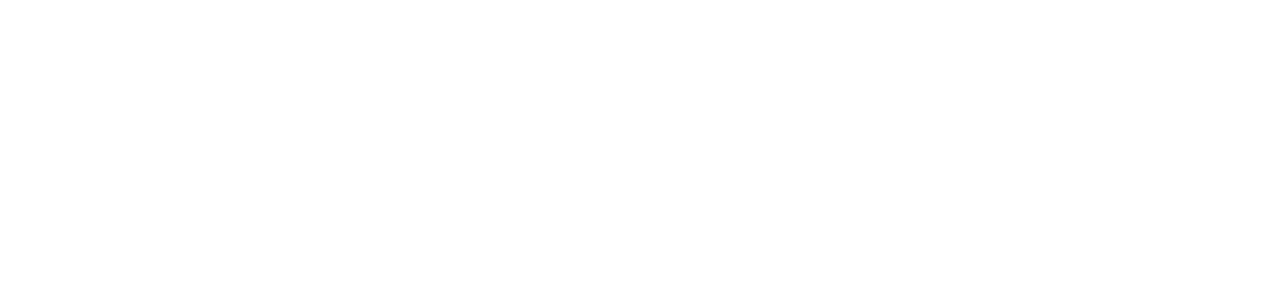
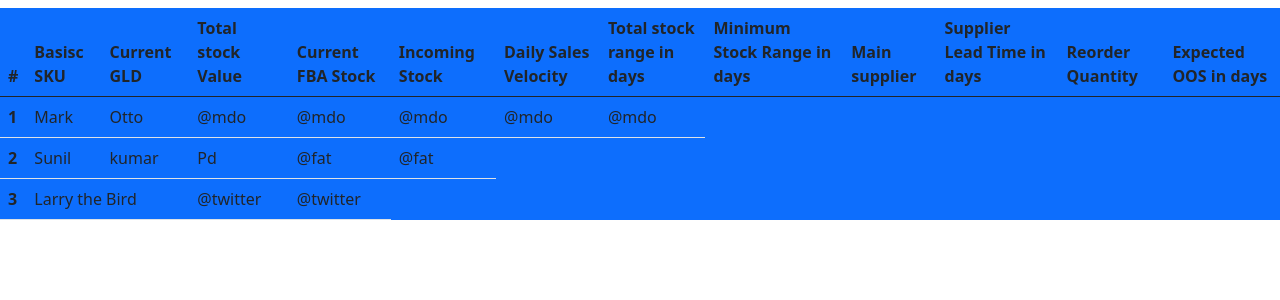
Before and after one commit to rcesunil9/pulseerpfrontend, a React (Create React App) app: page /dashboard/recorderdashboard in a window 1280 px wide. Before the commit this address had no page. Shown: the top 300 px of the page. Built offline with nearby package versions, Linux system fonts and the light colour scheme.

Commit message:
update task file

```diff
--- a/src/App.js
+++ b/src/App.js
@@ -4,7 +4,8 @@
 import Login from './User/Login';
 import Signup from './User/Signup';
 import Forgotpage from "./User/Forgotpassword";
-import Dashboard from "./Dashbord/Dashbord"
+import Dashboard from "./Dashbord/Dashbord";
+import RecorderDashboard from './Dashbord/RecorderDashboard';
 import {
   Routes,
   Switch,
@@ -21,7 +22,13 @@
       <Route path="/" exact element={<Login/>}/>
       <Route path="/signup" exact element={<Signup/>} />
       <Route path="/forgot" element={<Forgotpage />} />
+
+
+
       <Route path="/dashboard" element={<Dashboard />} />
+      <Route path="/dashboard/recorderdashboard" element={<RecorderDashboard />} />
+
+
 
     </Routes>
 
--- /dev/null
+++ b/src/Dashbord/CoreDataDashboard.js
@@ -0,0 +1,57 @@
+import React from 'react'
+const CoreDataDashboard = () => {
+  return (
+    <div>
+        <table class="table dashboardtable table-hover bg-primary auto-resize -10 mt-2">
+    <thead>
+      <tr>
+        <th scope="col">#</th>
+        <th scope="col">Basisc SKU</th>
+        <th scope="col">Current GLD</th>
+        <th scope="col">Total stock Value</th>
+        <th scope="col">Current FBA Stock</th>
+        <th scope="col">Incoming Stock</th>
+        <th scope="col">Daily Sales Velocity</th>
+        <th scope="col">Total stock range in days</th>
+        <th scope="col">Minimum Stock Range in days</th>
+        <th scope="col">Main supplier</th>
+        <th scope="col">Supplier Lead Time in days</th>
+        <th scope="col">Reorder Quantity</th>
+        <th scope="col">Expected OOS in days</th>
+      </tr>
+    </thead>
+    <tbody>
+      <tr>
+        <th scope="row">1</th>
+        <td>Mark</td>
+        <td>Otto</td>
+        <td>@mdo</td>
+      </tr>
+      <tr>
+        <th scope="row">2</th>
+        <td>Jacob</td>
+        <td>Thornton</td>
+        <td>@fat</td>
+
+      </tr>
+
+      <tr>
+
+        <th scope="row">3</th>
+
+        <td colspan="2">Larry the Bird</td>
+
+        <td>@twitter</td>
+
+      </tr>
+
+    </tbody>
+
+  </table>
+
+  </div>
+
+  )
+}
+
+export default CoreDataDashboard
--- /dev/null
+++ b/src/Dashbord/CoreDataSuplierDashboard.js
@@ -0,0 +1,48 @@
+import React from 'react'
+const CoreDataSuplierDashboard = () => {
+  return (
+    <div>
+         <table class="table dashboardtable table-hover bg-primary auto-resize -10 mt-2">
+    <thead>
+      <tr>
+        <th scope="col">#</th>
+        <th scope="col">Basisc SKU</th>
+        <th scope="col">Current GLD</th>
+        <th scope="col">Total stock Value</th>
+        <th scope="col">Current FBA Stock</th>
+        <th scope="col">Incoming Stock</th>
+        <th scope="col">Daily Sales Velocity</th>
+        <th scope="col">Total stock range in days</th>
+        <th scope="col">Minimum Stock Range in days</th>
+        <th scope="col">Main supplier</th>
+        <th scope="col">Supplier Lead Time in days</th>
+        <th scope="col">Reorder Quantity</th>
+        <th scope="col">Expected OOS in days</th>
+
+      </tr>
+    </thead>
+    <tbody>
+      <tr>
+        <th scope="row">1</th>
+        <td>Mark</td>
+        <td>Otto</td>
+        <td>@mdo</td>
+      </tr>
+      <tr>
+        <th scope="row">2</th>
+        <td>Jacob</td>
+        <td>Thornton</td>
+        <td>@fat</td>
+      </tr>
+      <tr>
+        <th scope="row">3</th>
+        <td colspan="2">Larry the Bird</td>
+        <td>@twitter</td>
+      </tr>
+    </tbody>
+  </table>
+  </div>
+  )
+}
+
+export default CoreDataSuplierDashboard
--- a/src/Dashbord/Dashbord.js
+++ b/src/Dashbord/Dashbord.js
@@ -1,15 +1,29 @@
 import React from 'react'
 import Navbar from '../navbar/Navbar';
 import Sidebar from '../sidebar/sidebar';
-import Mainpage from './mainpage';
+import StockDashboard from './StockDashboard';
+import FBAStockDashboard from "./FBAStockDashboard"
+import CoreDataDashboard from './CoreDataDashboard';
+import CoreDataSuplierDashboard from './CoreDataSuplierDashboard';
+import RecorderDashboard from './RecorderDashboard';
+
 
 const Dashbord = () => {
   return (
     <div>
         <Navbar/>
+        <div className='d-flex justify-content-center'>
+
        <Sidebar/>
 
-        {/* <Mainpage/> */}
+      {/* <StockDashboard/>  */}
+      {/* <FBAStockDashboard/> */}
+      {/* <CoreDataDashboard/> */}
+      {/* <CoreDataSuplierDashboard/> */}
+
+      <RecorderDashboard/>
+
+      </div>
 
     </div>
   )
--- /dev/null
+++ b/src/Dashbord/FBAStockDashboard.js
@@ -0,0 +1,58 @@
+import React from 'react'
+const FBAStockDashboard = () => {
+  return (
+    <div> <table class="table dashboardtable table-hover bg-primary auto-resize -10 mt-2">
+    <thead>
+      <tr>
+        <th scope="col">#</th>
+        <th scope="col">Refill Stock days-50/JTL/ FBM SKU/ Bundle</th>
+        <th scope="col">Minimum Stock range-25 FBA SKU</th>
+        <th scope="col">Basis SKU/ Component</th>
+        <th scope="col">Units of Basis SKU</th>
+        <th scope="col">Incoming Stock</th>
+        <th scope="col">Daily Sales Velocity - Daum</th>
+
+        <th scope="col">Daily Sales Velocity currently Sellerboard</th>
+
+        <th scope="col">Daily Sales Velocitiy - Average</th>
+        <th scope="col">50 days sales velocity VPE</th>
+        <th scope="col">Current FBA stock VPE</th>
+        <th scope="col">FBA stock range</th>
+        <th scope="col">Stock transfer proposal</th>
+        <th scope="col">Shortage!</th>
+
+      </tr>
+    </thead>
+    <tbody>
+      <tr>
+        <th scope="row">1</th>
+        <td>Mark</td>
+        <td>Mark</td>
+        <td>Mark</td>
+        <td>Mark</td>
+        <td>Mark</td>
+        <td>Mark</td>
+        <td>Mark</td>
+        <td>Mark</td>
+        <td>Mark</td>
+        <td>Mark</td>
+        <td>Otto</td>
+        <td>@mdo</td>
+      </tr>
+      <tr>
+        <th scope="row">2</th>
+        <td>Jacob</td>
+        <td>Thornton</td>
+        <td>@fat</td>
+      </tr>
+      <tr>
+        <th scope="row">3</th>
+        <td colspan="2">Larry the Bird</td>
+        <td>@twitter</td>
+      </tr>
+    </tbody>
+  </table></div>
+  )
+}
+
+export default FBAStockDashboard
--- /dev/null
+++ b/src/Dashbord/RecorderDashboard.js
@@ -0,0 +1,58 @@
+import React from 'react'
+const RecorderDashboard = () => {
+  return (
+    <div>
+        <table class="table dashboardtable table-hover bg-primary auto-resize -10 mt-2">
+    <thead>
+      <tr>
+        <th scope="col">#</th>
+        <th scope="col">Basisc SKU</th>
+        <th scope="col">Current GLD</th>
+        <th scope="col">Total stock Value</th>
+        <th scope="col">Current FBA Stock</th>
+        <th scope="col">Incoming Stock</th>
+        <th scope="col">Daily Sales Velocity</th>
+        <th scope="col">Total stock range in days</th>
+        <th scope="col">Minimum Stock Range in days</th>
+        <th scope="col">Main supplier</th>
+        <th scope="col">Supplier Lead Time in days</th><br></br>
+        <th scope="col">Reorder Quantity</th>
+        <th scope="col">Expected OOS in days</th>
+
+      </tr>
+    </thead>
+    <tbody>
+      <tr>
+        <th scope="row">1</th>
+        <td>Mark</td>
+        <td>Otto</td>
+        <td>@mdo</td>
+        <td>@mdo</td>
+        <td>@mdo</td>
+        <td>@mdo</td>
+        <td>@mdo</td>
+      </tr>
+      <tr>
+
+        <th scope="row">2</th>
+        <td>Sunil</td>
+        <td>kumar</td>
+        <td>Pd</td>
+        <td>@fat</td>
+
+        <td>@fat</td>
+      </tr>
+      <tr>
+        <th scope="row">3</th>
+        <td colspan="2">Larry the Bird</td>
+        <td>@twitter</td>
+        <td>@twitter</td>
+
+      </tr>
+    </tbody>
+  </table>
+  </div>
+  )
+}
+
+export default RecorderDashboard
--- /dev/null
+++ b/src/Dashbord/StockDashboard.js
@@ -0,0 +1,85 @@
+import React from 'react'
+
+const StockDashboard = () => {
+
+  return (
+
+    <div>
+
+     <table class="table dashboardtable table-hover bg-primary auto-resize -10 mt-2">
+
+  <thead>
+
+    <tr>
+
+      <th scope="col">#</th>
+
+      <th scope="col">JTE/FBM SKU/Bundle</th>
+
+      <th scope="col">FBM SKU</th>
+
+      <th scope="col">Basic SKU/ Component</th>
+
+      <th scope="col">Units of Basic SKU</th>
+
+      <th scope="col">Daily Sale Valocity-Daum</th>
+
+      <th scope="col">Daily Sales Velocity currently SellerBoard</th>
+
+      <th scope="col">Total stock range in days</th>
+
+      <th scope="col">Minimum Stock Range in days</th>
+
+      <th scope="col">Main supplier</th>
+
+      <th scope="col">Supplier Lead Time in days</th>
+
+      <th scope="col">Reorder Quantity</th>
+
+      <th scope="col">Expected OOS in days</th>
+
+    </tr>
+
+  </thead>
+
+  <tbody>
+
+    <tr>
+
+      <th scope="row">1</th>
+
+      <td>Mark</td>
+
+      <td>Otto</td>
+
+      <td>@mdo</td>
+
+    </tr>
+
+    <tr>
+
+      <th scope="row">2</th>
+
+      <td>Jacob</td>
+
+      <td>Thornton</td>
+
+      <td>@fat</td>
+    </tr>
+    <tr>
+      <th scope="row">3</th>
+
+      <td colspan="2">Larry the Bird</td>
+
+      <td>@twitter</td>
+
+    </tr>
+
+  </tbody>
+
+</table>
+
+    </div>
+  )
+}
+export default StockDashboard
--- a/src/Dashbord/mainpage.js
+++ /dev/null
@@ -1,38 +0,0 @@
-import React from 'react'
-const mainpage = () => {
-  return (
-    <div>
-      <table class="table dashboardtable table-hover bg-danger w-100">
-  <thead>
-    <tr>
-      <th scope="col">#</th>
-      <th scope="col">First</th>
-      <th scope="col">Last</th>
-      <th scope="col">Handle</th>
-    </tr>
-  </thead>
-  <tbody>
-    <tr>
-      <th scope="row">1</th>
-      <td>Mark</td>
-      <td>Otto</td>
-      <td>@mdo</td>
-    </tr>
-    <tr>
-      <th scope="row">2</th>
-      <td>Jacob</td>
-      <td>Thornton</td>
-      <td>@fat</td>
-    </tr>
-    <tr>
-      <th scope="row">3</th>
-      <td colspan="2">Larry the Bird</td>
-      <td>@twitter</td>
-    </tr>
-  </tbody>
-</table>
-    </div>
-  )
-}
-
-export default mainpage
--- a/src/navbar/Navbar.js
+++ b/src/navbar/Navbar.js
@@ -13,8 +13,11 @@
     </div>
   </nav>
   <div className='d-flex justify-content-end '>
+
              <button className='btn btn-primary'>Add Product</button>
+
     <button className='btn-success'>Search roduct</button>
+
     <button className='btn btn-primary'>Search Product</button>
 
     <button className='btn btn-primary'>Sort product</button>
@@ -28,6 +31,7 @@
     <button className='btn btn-primary'>Sort product</button>
 
     <button className='btn btn-primary'>Sort product</button>
+
     </div>
 
   </div>
--- a/src/sidebar/sidebar.js
+++ b/src/sidebar/sidebar.js
@@ -6,13 +6,16 @@
     {/* <!-- Sidebar --> */}
     <nav id="sidebar">
         <div class="sidebar-header">
+
             <h3>Dashboard</h3>
         </div>
 
         <ul class="list-unstyled components">
 
             <li class="active">
-                <a href="#homeSubmenu" data-toggle="collapse" aria-expanded="false" class="dropdown-toggle">Compoments</a>
+
+                <a href="/FBAStockDashboard" data-toggle="collapse" aria-expanded="false" class="dropdown-toggle">Compoments</a>
+
                 {/* <ul class="collapse list-unstyled" id="homeSubmenu">
                     <li>
                         <a href="#">Home 1</a>
```
